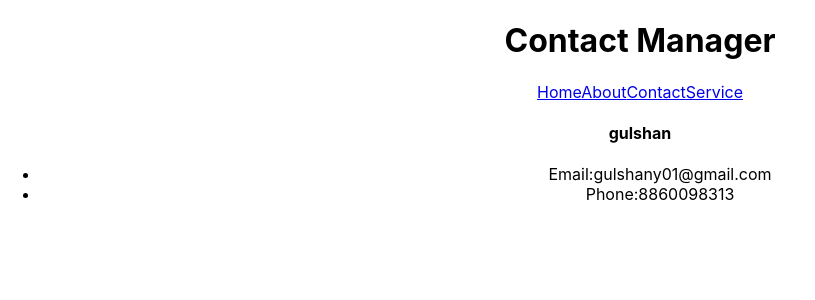
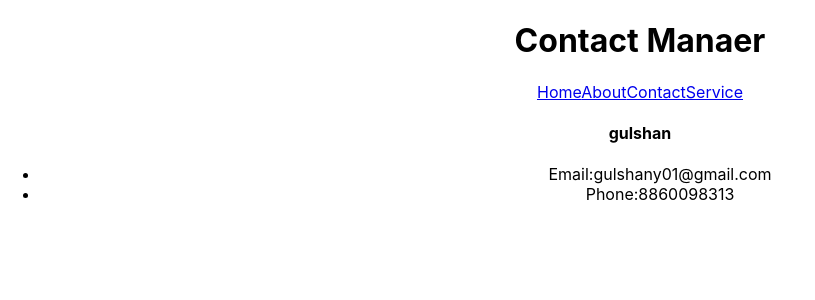
Before and after one commit to gulshanyadav01/contactmanager, a React (Create React App) app: page / in a window 1280 px wide. Shown: the top 300 px of the page, without its empty margins (0-815 px from the left). Built offline with nearby package versions, Linux system fonts and the light colour scheme.

Commit message:
yet to come

```diff
--- a/src/App.js
+++ b/src/App.js
@@ -6,7 +6,7 @@ import Header from "./components/Header";
 function App() {
   return (
     <div className="App">
-    <Header branding = "Contact Manager" />
+    <Header branding = "Contact Manaer" />
       <Contact name = "gulshan"
         phone = "8860098313"
         email = "gulshany01@gmail.com"
```
